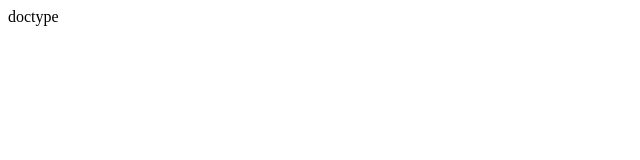
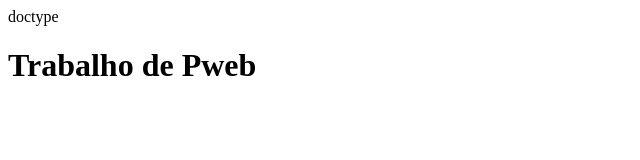
Before and after one commit to Alanz0ka/book-history, a plain HTML site: page index.html in a window 1280 px wide. Shown: the whole page, without its empty margins (0-640 px from the left). Drawn offline with Linux system fonts and the light colour scheme.

```diff
--- a/index.html
+++ b/index.html
@@ -7,6 +7,6 @@ doctype <!DOCTYPE html>
     <title>Book</title>
 </head>
 <body>
-
+<h1>Trabalho de Pweb</h1>
 </body>
 </html>
```
Also changed, not shown: 1 other file.
